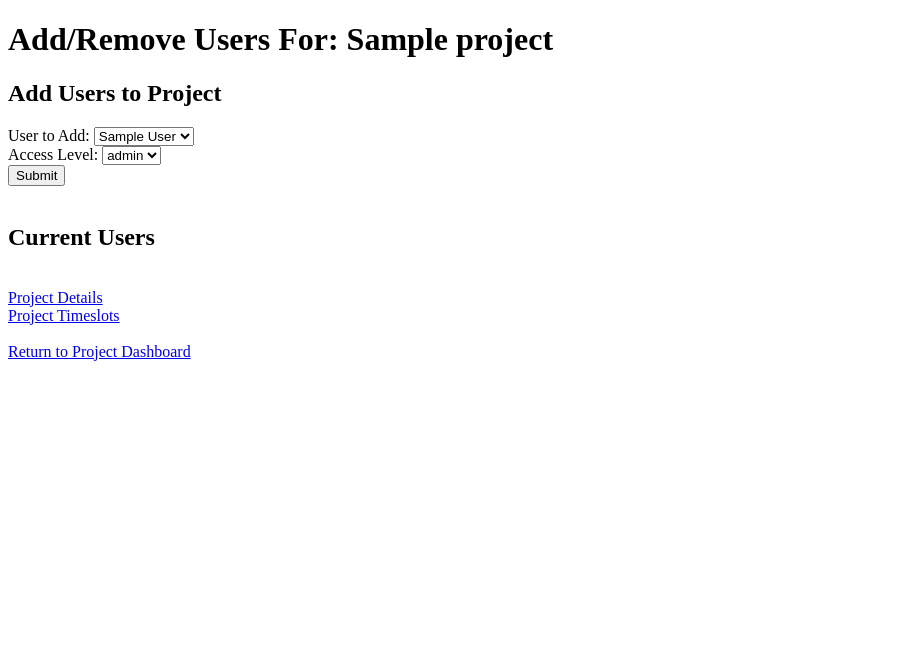
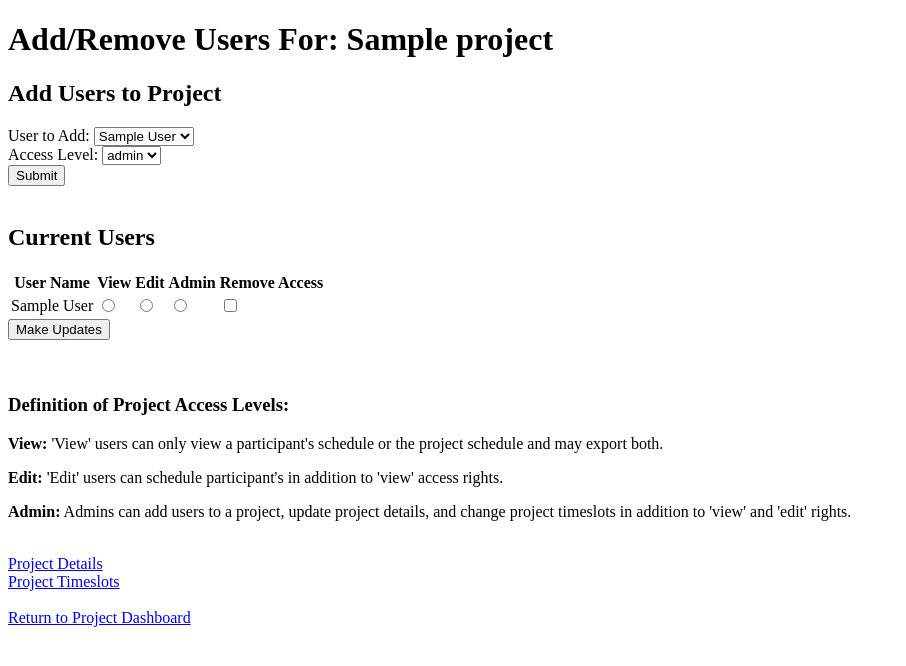
Before and after one commit to kgermeroth/study_scheduler, a Flask app: template templates/users.html in a window 1280 px wide. Shown: the top 666 px of the page, without its empty margins (0-906 px from the left). Run offline with Flask 2, Linux system fonts and the light colour scheme; the template is opened without the code that fills it: most values are stand-ins (such as "Sample title", 1, 10 or a date in 2020).

Commit message:
completed functionality and routes to process changes to users, including remove a user from a project entirely

```diff
--- a/server.py
+++ b/server.py
@@ -250,7 +250,7 @@ def display_users_page(project_id):
 
 	avail_dept_users, proj_users = update_project_funcs.get_user_info(project_id)
 
-	levels = ['view-only', 'edit', 'admin']
+	levels = ['view', 'edit', 'admin']
 
 	return render_template('users.html',
 						   access=access,
@@ -274,6 +274,19 @@ def add_user_to_project():
 	return redirect(redirect_addy)
 
 
+@app.route('/change-users', methods=["POST"])
+def process_user_changes():
+	"""Makes changes to project_access"""
+
+	submission = request.form
+
+	update_project_funcs.process_user_changes(submission)
+
+	flash('User changes have been updated')
+
+	redirect_addy = '/users/' + str(submission['project_id'])
+
+	return redirect(redirect_addy)
 
 if __name__ == '__main__':
 
--- a/templates/users.html
+++ b/templates/users.html
@@ -29,6 +29,38 @@
 			{% endif %}
 
 			<h2>Current Users</h2>
+			<form action="/change-users" method="post">
+				<table>
+					<tr>
+						<th>User Name</th>
+						<th hidden>user_id</th>
+						<th>View</th>
+						<th>Edit</th>
+						<th>Admin</th>
+						<th>Remove Access</th>
+					</tr>
+					{% for user in proj_users %}
+						<tr>
+							<td>{{ user.user_info.first_name }} {{ user.user_info.last_name }}</td>
+							<td hidden><input type="text" name="user_id" value="{{ user.user_id }}"></td>
+							<td><input type="radio" name="access_level{{ user.user_id }}" value="view"
+								{{ "checked" if user.project_access == 'view' else '' }}></td>
+							<td><input type="radio" name="access_level{{ user.user_id }}" value="edit"
+								{{ "checked" if user.project_access == 'edit' else '' }}></td>
+							<td><input type="radio" name="access_level{{ user.user_id }}" value="admin"
+								{{ "checked" if user.project_access == 'admin' else '' }}	></td>
+							<td><input type="checkbox" name="remove_access{{ user.user_id }}" value="remove_access"></td>
+						</tr>
+					{% endfor %}
+				</table>
+				<input type="text" name="project_id" value="{{ access.project_id }}" hidden>
+				<input type="submit" value="Make Updates">
+				</form><br><br>
+
+		<h3>Definition of Project Access Levels:</h3>
+		<p><b>View:</b> 'View' users can only view a participant's schedule or the project schedule and may export both.</p>
+		<p><b>Edit:</b> 'Edit' users can schedule participant's in addition to 'view' access rights. </p>
+		<p><b>Admin:</b> Admins can add users to a project, update project details, and change project timeslots in addition to 'view' and 'edit' rights.</p>
 
 		</div><br>
 
```
Also changed, not shown: update_project_funcs.py (+57 -0 lines).
